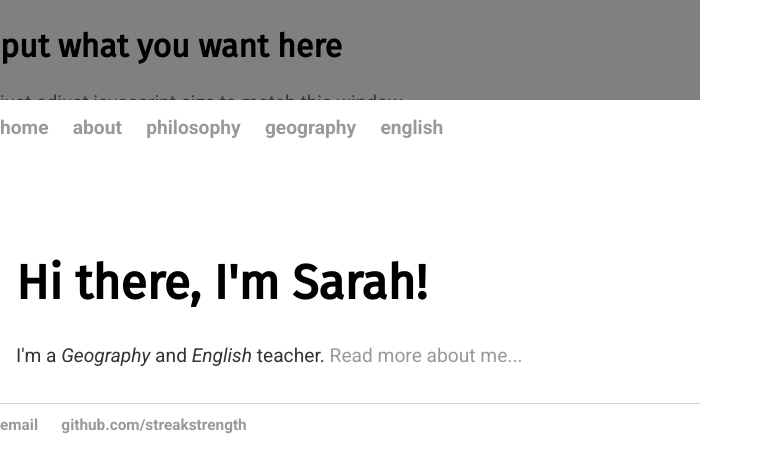
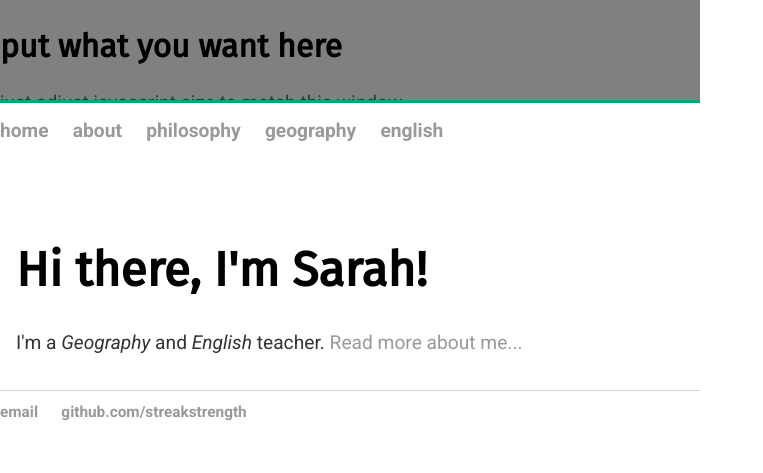
Before and after one commit to streakstrength/streakstrength.github.io, a Jekyll site: the page built from index.html, in a window 1280 px wide. Shown: the top 473 px of the page, without its empty margins (0-763 px from the left). Built offline with Jekyll 4.4.1, drawn with Linux system fonts in a browser that asks for light colours; nearby versions of some CDN libraries.

Commit message:
Update main.css

```diff
--- a/css/main.css
+++ b/css/main.css
@@ -36,7 +36,7 @@
 	margin-bottom: 0;
     	height: 60px;
 	width: 100%;
-	border-top: 3px solid ##00a879;
+	border-top: 3px solid #00a879;
 }
 nav ul, footer ul {
     font-family: 'Fira Sans', sans-serif;
```
